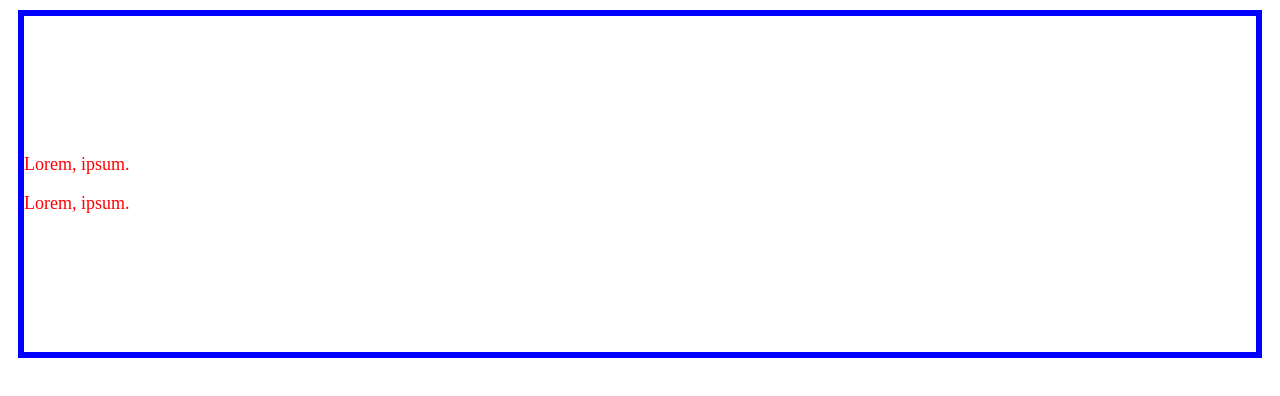
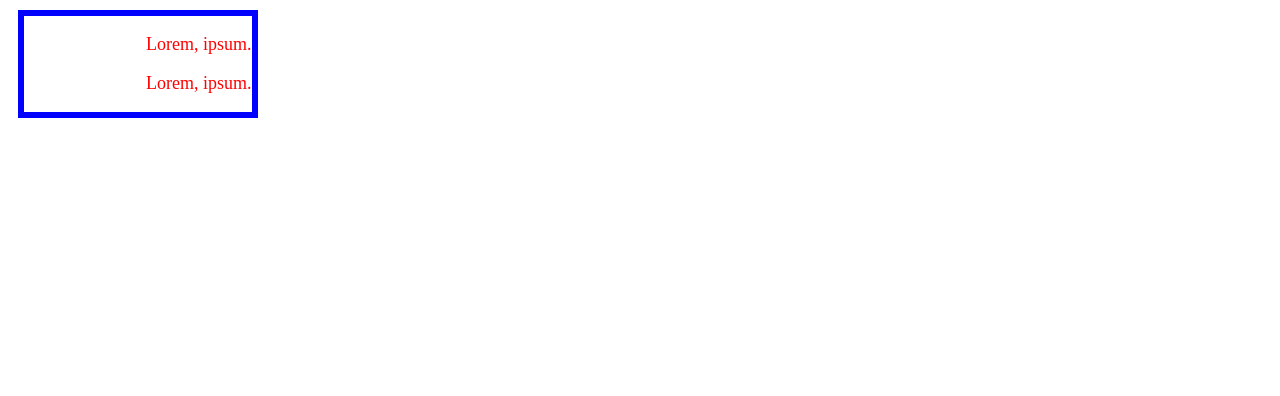
Before and after one commit to MayurVaishnav15/WebTraining, a plain HTML site: page HTML/padding.html in a window 1280 px wide. Drawn offline with Linux system fonts and the light colour scheme.

Commit message:
padding file n css

```diff
--- a/HTML/padding.css
+++ b/HTML/padding.css
@@ -1,7 +1,8 @@
 .pc{
-    padding: 120px 120px 120px 0px;
+    padding: 0px 0px 0px 122px;
     margin: 10px;
     border: blue solid 6px;
     color: red;
     font-size: large;
+    width: fit-content;
 }
```
